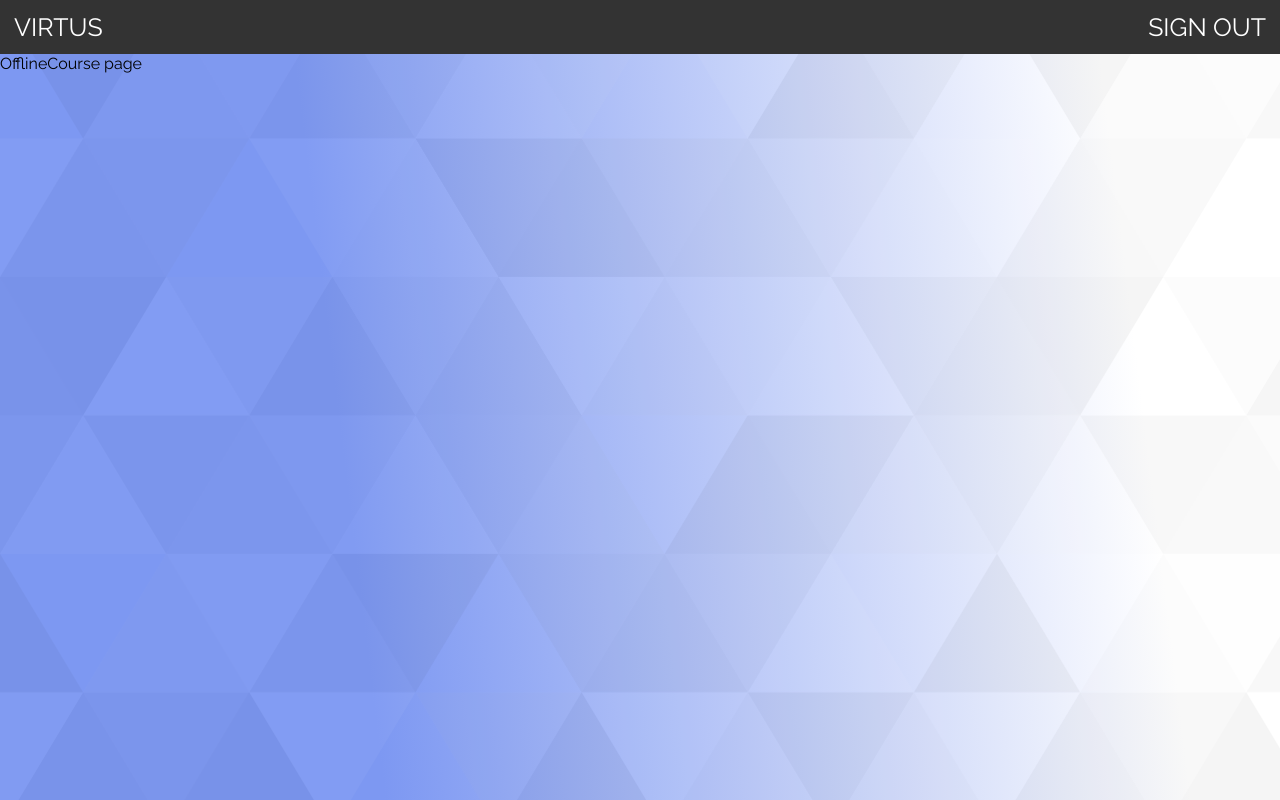
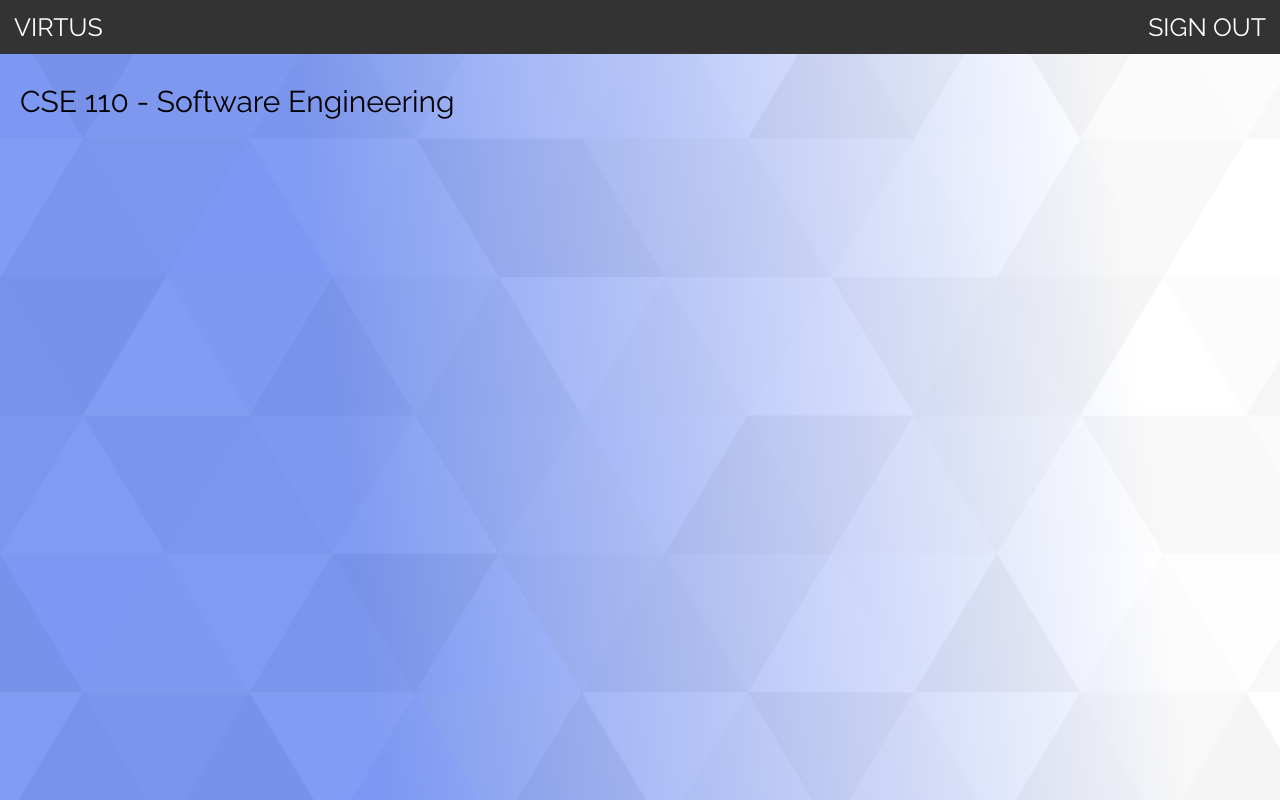
Before and after one commit to sabeelmansuri/Virtus, a React (Create React App) app in the folder frontend/: page /old_course in a window 1280 px wide. Built offline with nearby package versions, Linux system fonts and the light colour scheme.

Commit message:
Convert oldcourse to homebase for course

```diff
--- a/frontend/src/Courses.js
+++ b/frontend/src/Courses.js
@@ -42,13 +42,7 @@ class Courses extends Component {
     }
 
     generateRedirectLink(courseId, color, textColor) {
-        let base = "/course/" + courseId;
-
-        if (this.isLive(courseId) !== -1) {
-            base +=  "/live";
-        }
-
-        return base + encodeURIComponent("?color=" + color + "&textColor=" + textColor);
+        return "/old_course/" + encodeURIComponent("?color=" + color + "&textColor=" + textColor + "&courseId=courseId");
     }
 
     render() {
--- a/frontend/src/Home.css
+++ b/frontend/src/Home.css
@@ -26,14 +26,11 @@ body {
     display: flex;
     justify-content: center;
     align-items: center;
-    height: calc(30vh - 53px);
+    height: calc(60vh - 53px);
+    margin-left: 20px;
 }
 
 .break {
 
     height: 0;
 }
-
-.introTitle {
-    font-size: 30px;
-}
--- a/frontend/src/Home.js
+++ b/frontend/src/Home.js
@@ -9,7 +9,9 @@ class Home extends Component {
             <div>
                 <div className="introWrapper">
                     <div className={"intro"}>
-                        <p className="introTitle">WELCOME TO VIRTUS</p>
+                        <p className="introTitle" style={{fontSize: "20px"}}><span style={{fontSize: "50px"}}>WELCOME TO VIRTUS</span><br /><br />
+                            <span style={{fontSize: "30px"}}>Virtus is moving office hours to your screen.</span><br /> <br /> From crowded offices and scheduling conflicts to in-home livestreams and on-demand recordings, Virtus is making office hours more accessible and scalable.
+                        </p>
                     </div>
                 </div>
                 <div className="loginWrapper">
--- /dev/null
+++ b/frontend/src/OfflineCourse.css
@@ -0,0 +1,8 @@
+.courseHomeParent {
+    margin: 20px;
+}
+
+.courseHomeTitle {
+    font-size: 30px;
+    margin-bottom: 10px;
+}
--- a/frontend/src/OfflineCourse.js
+++ b/frontend/src/OfflineCourse.js
@@ -1,10 +1,25 @@
-import React from 'react';
+import React, {Component} from 'react';
+import queryString from 'query-string';
+import './OfflineCourse.css';
 
-function OfflineCourse() {
-    return (
-        <div>
-            OfflineCourse page
-        </div>
-    );
+class OfflineCourse extends Component {
+    values = queryString.parse(this.props.location.search);
+
+    getCourseCode() {
+        // use this.values.courseId
+        return "CSE 110";
+    }
+
+    getCourseName() {
+        return "Software Engineering";
+    }
+
+    render() {
+        return (
+            <div className="courseHomeParent">
+                <p className="courseHomeTitle">{this.getCourseCode()} - {this.getCourseName()}</p>
+            </div>
+        );
+    }
 }
 export default OfflineCourse;
--- a/frontend/src/components/AddCourseStudent.css
+++ b/frontend/src/components/AddCourseStudent.css
@@ -11,10 +11,11 @@
     border: 0;
     border-bottom: black 1px solid;
     width: 77%;
-    color: #7d98f2;
+    color: black;
     outline: none;
     font-size: 14px;
     margin-left: 5px;
+    background: none;
 }
 
 .enrollButton {
--- a/frontend/src/components/AddCourseTA.css
+++ b/frontend/src/components/AddCourseTA.css
@@ -17,10 +17,11 @@
     border: 0;
     border-bottom: black 1px solid;
     width: 70%;
-    color: #7d98f2;
+    color: black;
     outline: none;
     font-size: 14px;
     margin-left: 5px;
+    background: none;
 }
 
 .createButton {
--- a/frontend/src/index.css
+++ b/frontend/src/index.css
@@ -10,6 +10,7 @@ body {
     sans-serif;
   -webkit-font-smoothing: antialiased;
   -moz-osx-font-smoothing: grayscale;
+  min-width: 1000px;
 }
 
 button {
```
Also changed, not shown: frontend/src/Courses.css (+5 -0 lines).
